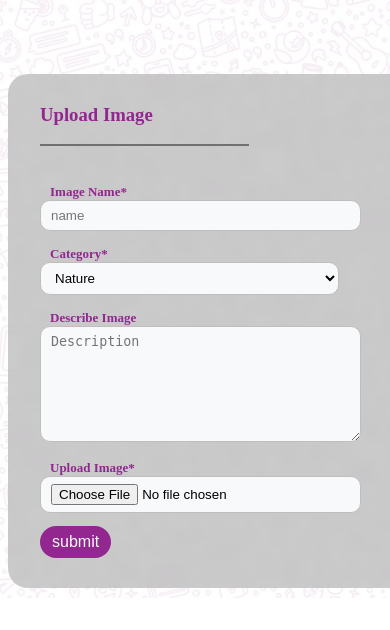
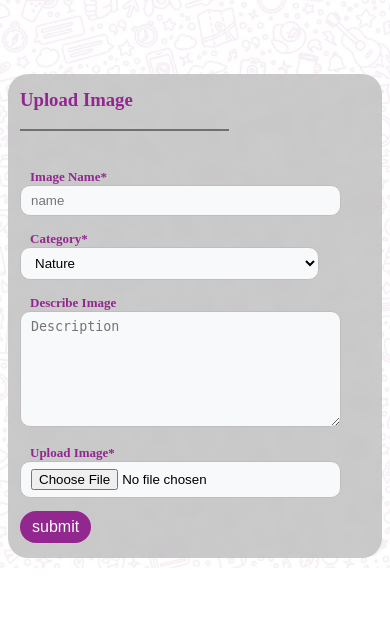
Before and after one commit to Tmazst/Appenda, a Flask app: page /image_form in a window 390 px wide. Shown: the part 214-844 px from the top of the page. Run offline with Flask 3, Linux system fonts and the light colour scheme; the visitor is signed in with stand-in values (Sample User, id 1); some libraries are stand-ins or nearby versions; some web fonts are replaced.

Commit message:
31 jan 25

```diff
--- a/static/css/styles.css
+++ b/static/css/styles.css
@@ -2735,11 +2735,10 @@ to{
 }
 
 .upload-class{
-
     /* background-color: #00a550; */
     min-width: 320px;
     width:100%;
-
+    padding:15px 0;
 }
 
 .container{
```
